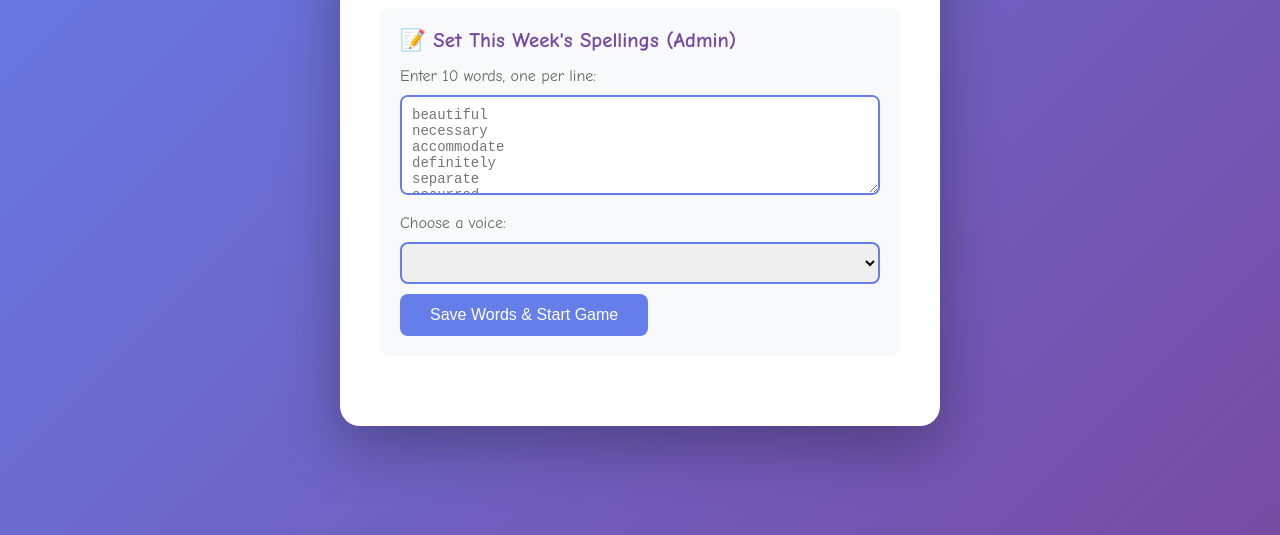
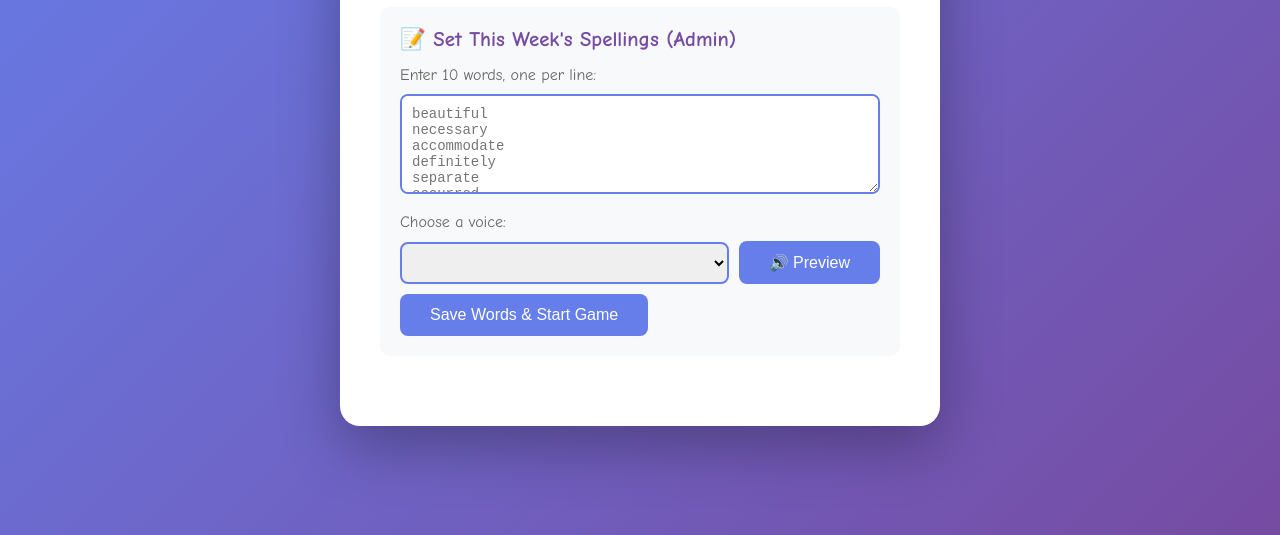
Before and after one commit to beckley113/ruby, a plain HTML site: page index.html in a window 1280 px wide. Shown: the part 265-800 px from the top of the page. Drawn offline with Linux system fonts and the light colour scheme.

Commit message:
Update index.html

```diff
--- a/index.html
+++ b/index.html
@@ -195,9 +195,12 @@
             <p style="margin-bottom: 10px; color: #666;">Enter 10 words, one per line:</p>
             <textarea id="wordInput" placeholder="beautiful&#10;necessary&#10;accommodate&#10;definitely&#10;separate&#10;occurred&#10;beginning&#10;appearance&#10;environment&#10;embarrass"></textarea>
             <p style="margin-bottom: 10px; margin-top: 15px; color: #666;">Choose a voice:</p>
-            <select id="voiceSelect" style="width: 100%; padding: 10px; border: 2px solid #667eea; border-radius: 8px; font-size: 14px;">
-                <option value="">Loading voices...</option>
-            </select>
+            <div style="display: flex; gap: 10px; align-items: center;">
+                <select id="voiceSelect" style="flex: 1; padding: 10px; border: 2px solid #667eea; border-radius: 8px; font-size: 14px;">
+                    <option value="">Loading voices...</option>
+                </select>
+                <button class="btn" onclick="previewVoice()" style="margin-top: 0; white-space: nowrap;">🔊 Preview</button>
+            </div>
             <button class="btn" onclick="saveWords()">Save Words & Start Game</button>
         </div>
 
@@ -250,6 +253,17 @@
 
         speechSynthesis.onvoiceschanged = populateVoices;
         populateVoices();
+
+        function previewVoice() {
+            const voiceSelect = document.getElementById('voiceSelect');
+            const voices = speechSynthesis.getVoices();
+            const voice = voices[voiceSelect.value];
+            const utterance = new SpeechSynthesisUtterance('Hey Ruby, love you');
+            if (voice) utterance.voice = voice;
+            utterance.rate = 0.8;
+            speechSynthesis.cancel();
+            speechSynthesis.speak(utterance);
+        }
 
         async function fetchJoke() {
             try {
```
